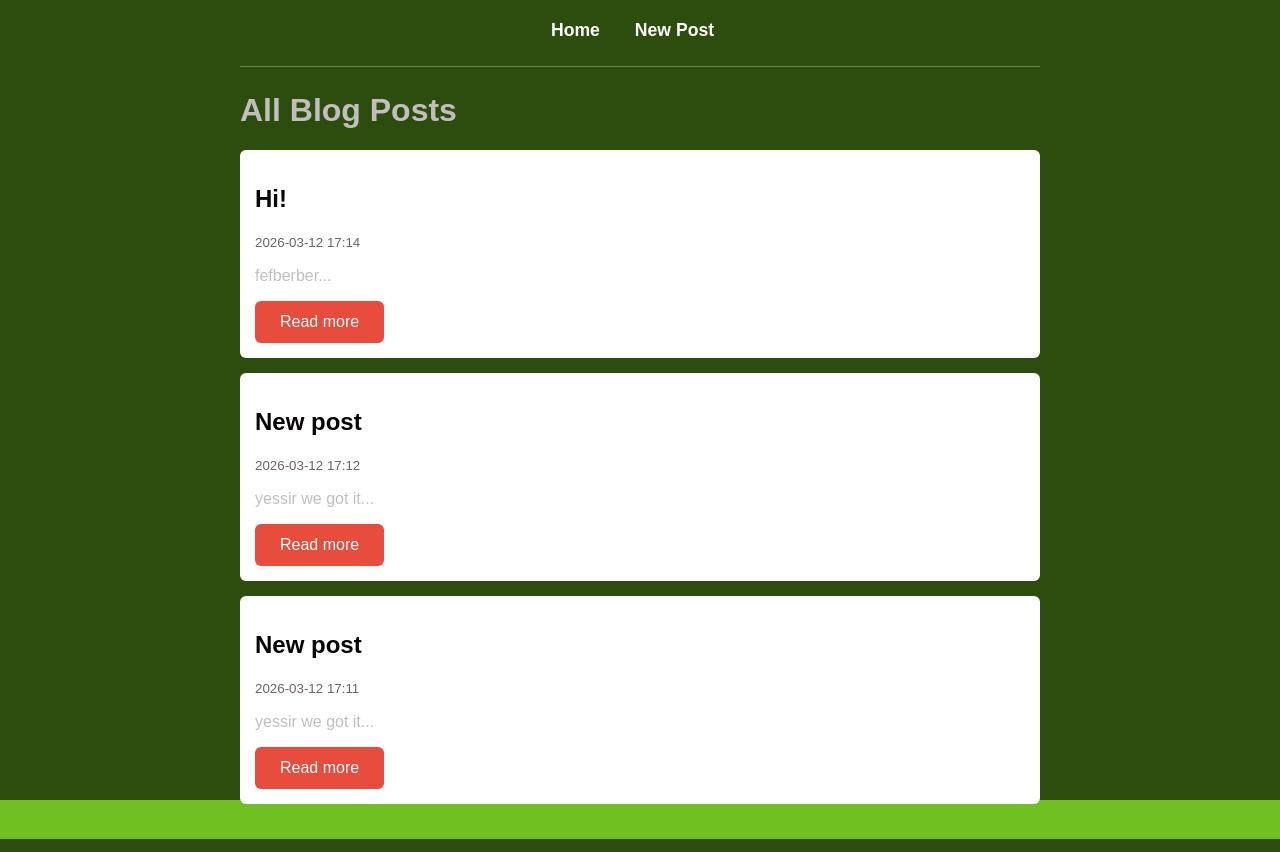
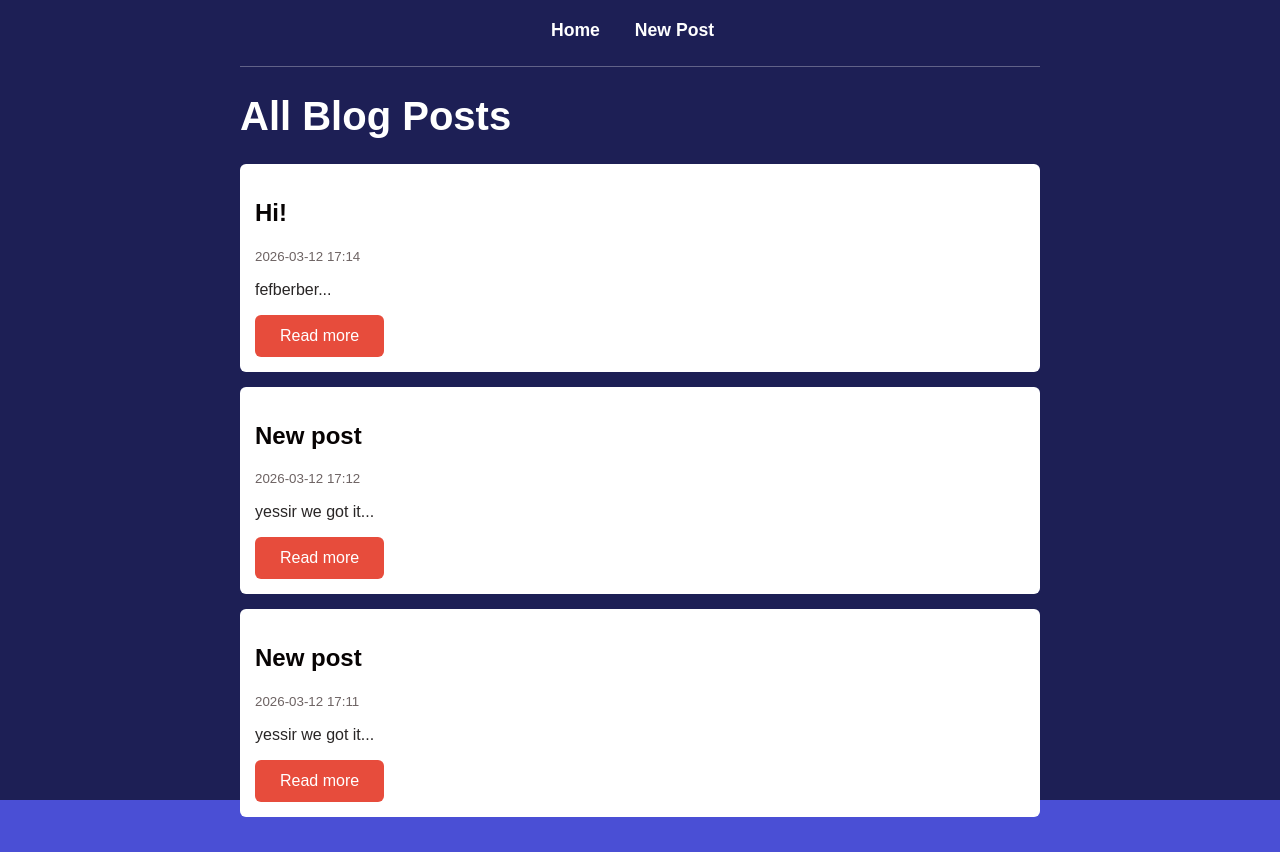
Before and after one commit to calbrechtsen/Flask-Blog-Application, a Flask app: page / in a window 1280 px wide. Run offline with Flask 3, Linux system fonts and the light colour scheme; data comes from the database, SQL or seed files in the repository.

Commit message:
Made final corrections to style

```diff
--- a/static/styles.css
+++ b/static/styles.css
@@ -8,7 +8,13 @@ body {
     padding: 0;
     background: url('https://images.unsplash.com/photo-1549924231-f129b911e442?auto=format&fit=crop&w=1470&q=80') no-repeat center center fixed;
     background-size: cover;
-    color: #c3bebe;
+    color: #292626;
+}
+
+h1 {
+    color: hsl(0, 0%, 100%);
+    font-size: 2.5rem;
+    margin-bottom: 25px;
 }
 
 /* Overlay for readability */
--- a/templates/base.html
+++ b/templates/base.html
@@ -12,7 +12,7 @@
             max-width: 800px;
             margin: auto;
             padding: 20px;
-            background: #6cbe1bf7;
+            background: #454ad4f7;
         }
 
         nav {
```
